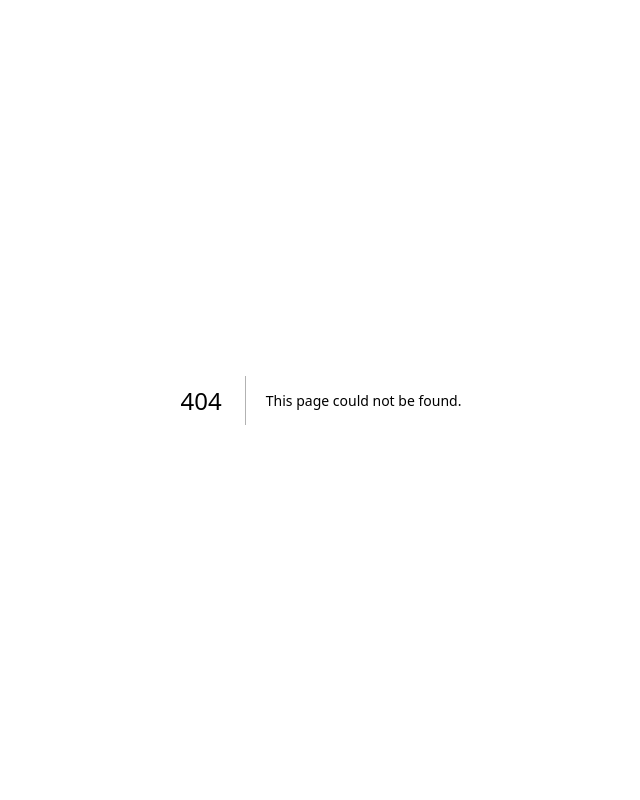
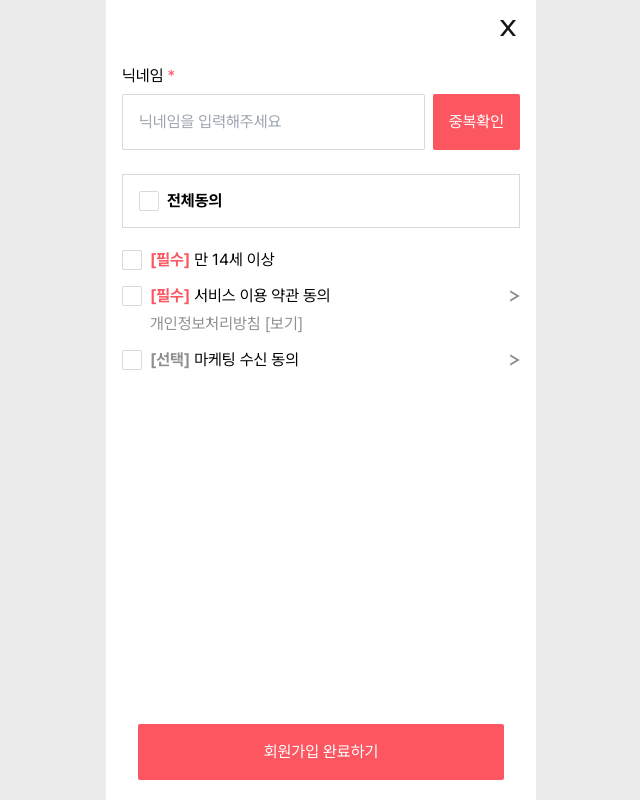
Before and after one commit to Nito-90z/Nito-Frontend, a Next.js app: page /signin in a window 1280 px wide. Before the commit this address had no page. Shown: the whole page, without its empty margins (319-959 px from the left). Built offline with nearby package versions, Linux system fonts and the light colour scheme.

Commit message:
feat : 로그인 페이지 UI

```diff
--- a/src/app/layout.tsx
+++ b/src/app/layout.tsx
@@ -22,11 +22,11 @@ export default function RootLayout({
   return (
     <html lang="ko">
       <body
-        className={`${pretendard.variable} font-pretendard content-center w-screen h-dvh`}
+        className={`${pretendard.variable} font-pretendard content-center w-screen h-dvh bg-[#ECECEC]`}
       >
-        <div className="mx-auto max-w-[430px] min-w-[360px] w-full h-full">
+        <div className="flex flex-col mx-auto max-w-[430px] min-w-[360px] w-full h-full bg-white">
           {/* Header */}
-          <main>{children}</main>
+          <main className="grow">{children}</main>
           {/* Footer */}
         </div>
       </body>
--- /dev/null
+++ b/src/app/signin/page.tsx
@@ -0,0 +1,9 @@
+import SignInForm from "@/components/signIn/SignInForm";
+
+export default function SignInPage() {
+  return (
+    <section className="pt-4 px-4 h-full">
+      <SignInForm />
+    </section>
+  );
+}
--- a/src/components/common/CheckBox.tsx
+++ b/src/components/common/CheckBox.tsx
@@ -1,7 +1,7 @@
-import { useId } from 'react';
-import { twMerge } from 'tailwind-merge';
+import { useId } from "react";
+import { twMerge } from "tailwind-merge";
 
-type Props = Omit<React.ComponentPropsWithoutRef<'input'>, 'type' | 'id'>;
+type Props = Omit<React.ComponentPropsWithoutRef<"input">, "type" | "id">;
 
 export default function CheckBox(props: Props) {
   const { className, children, ...rest } = props;
@@ -9,9 +9,9 @@ export default function CheckBox(props: Props) {
 
   return (
     <>
-      <div className='flex items-center gap-2'>
+      <div className="flex items-center gap-2">
         <input
-          type='checkbox'
+          type="checkbox"
           id={uuid}
           className={twMerge(
             "appearance-none w-5 h-5 border border-light-gray rounded-sm checked:bg-[url('/images/check.svg')] checked:bg-brand  checked:bg-no-repeat checked:bg-center cursor-pointer",
@@ -19,7 +19,9 @@ export default function CheckBox(props: Props) {
           )}
           {...rest}
         />
-        <label htmlFor={uuid}>{children}</label>
+        <label htmlFor={uuid} className="cursor-pointer">
+          {children}
+        </label>
       </div>
     </>
   );
--- a/src/components/common/Input.tsx
+++ b/src/components/common/Input.tsx
@@ -1,10 +1,7 @@
 import { twMerge } from "tailwind-merge";
 
 type Props = Omit<React.ComponentPropsWithoutRef<"input">, "type"> & {
-  type:
-    | "text"
-    | "password"
-    | "email"
+  type: "text" | "password" | "email";
 };
 
 export default function Input(props: Props) {
@@ -13,7 +10,7 @@ export default function Input(props: Props) {
     <>
       <input
         className={twMerge(
-          "w-full h-11 rounded-sm px-4 text-sm font-medium placeholder:text-base",
+          "w-full h-11 rounded-sm px-4 text-sm text-dark-gray border border-light-gray outline-none placeholder:text-base",
           className
         )}
         {...rest}
--- /dev/null
+++ b/src/components/common/icons/CloseIcon.tsx
@@ -0,0 +1,6 @@
+import Image from "next/image";
+import closeIcon from "../../../../public/images/close.svg";
+
+export default function CloseIcon() {
+  return <Image src={closeIcon} alt="close" width={16} height={16} />;
+}
--- /dev/null
+++ b/src/components/common/icons/NextIcon.tsx
@@ -0,0 +1,13 @@
+import Image from "next/image";
+import nextIcon from "../../../../public/images/next.svg";
+import { twMerge } from "tailwind-merge";
+
+export default function NextIcon({ className }: { className?: string }) {
+  return (
+    <Image
+      src={nextIcon}
+      alt="next"
+      className={twMerge("w-[9.6px] h-3", className)}
+    />
+  );
+}
--- /dev/null
+++ b/src/components/signIn/Agreement.tsx
@@ -0,0 +1,64 @@
+import { ChangeEvent } from "react";
+import CheckBox from "../common/CheckBox";
+import { AgreementType } from "./SignInForm";
+import NextIcon from "../common/icons/NextIcon";
+
+type Props = {
+  agreement: AgreementType;
+  onChange: (e: ChangeEvent<HTMLInputElement>) => void;
+  onAllChange: () => void;
+};
+
+export default function Agreement({ agreement, onChange, onAllChange }: Props) {
+  const isAllAgree = Object.values(agreement).every((value) => value === true);
+
+  return (
+    <div className="flex flex-col gap-5">
+      <div className="px-4 py-[14px] border border-light-gray">
+        <CheckBox checked={isAllAgree} onChange={onAllChange}>
+          <span className="font-bold">전체동의</span>
+        </CheckBox>
+      </div>
+      <div className="flex flex-col gap-3">
+        <CheckBox
+          name="isOverAge14"
+          checked={agreement.isOverAge14}
+          onChange={onChange}
+        >
+          <p>
+            <span className="text-brand font-bold">[필수]</span> 만 14세 이상
+          </p>
+        </CheckBox>
+        <div className="flex flex-col gap-1">
+          <div className="flex justify-between items-center">
+            <CheckBox
+              name="isServiceAccept"
+              checked={agreement.isServiceAccept}
+              onChange={onChange}
+            >
+              <p>
+                <span className="text-brand font-bold">[필수]</span> 서비스 이용
+                약관 동의
+              </p>
+            </CheckBox>
+            <NextIcon className="cursor-pointer" />
+          </div>
+          <p className="pl-7 text-[#8F8F8F]">개인정보처리방침 [보기]</p>
+        </div>
+        <div className="flex justify-between items-center">
+          <CheckBox
+            name="isMarketing"
+            checked={agreement.isMarketing}
+            onChange={onChange}
+          >
+            <p>
+              <span className="text-[#8F8F8F] font-bold">[선택]</span> 마케팅
+              수신 동의
+            </p>
+          </CheckBox>
+          <NextIcon className="cursor-pointer" />
+        </div>
+      </div>
+    </div>
+  );
+}
--- /dev/null
+++ b/src/components/signIn/NicknameForm.tsx
@@ -0,0 +1,31 @@
+import { ChangeEvent } from "react";
+import Input from "../common/Input";
+import Button from "../common/Button";
+
+type Props = {
+  nickname: string;
+  onChange: (e: ChangeEvent<HTMLInputElement>) => void;
+};
+
+export default function NicknameForm({ nickname, onChange }: Props) {
+  return (
+    <form className="flex flex-col gap-[6px]">
+      <label htmlFor="nickname">
+        닉네임 <span className="text-brand">*</span>
+      </label>
+      <div className="flex gap-2">
+        <Input
+          type="text"
+          id="nickname"
+          className="h-14"
+          placeholder="닉네임을 입력해주세요"
+          value={nickname}
+          onChange={onChange}
+        />
+        <Button className="px-4 w-fit bg-brand disabled:bg-light-gray whitespace-nowrap">
+          중복확인
+        </Button>
+      </div>
+    </form>
+  );
+}
--- /dev/null
+++ b/src/components/signIn/SignInForm.tsx
@@ -0,0 +1,71 @@
+"use client";
+
+import { ChangeEvent, useState } from "react";
+import NicknameForm from "./NicknameForm";
+import Button from "../common/Button";
+import CloseIcon from "../common/icons/CloseIcon";
+import Agreement from "./Agreement";
+
+export type AgreementType = {
+  isOverAge14: boolean;
+  isServiceAccept: boolean;
+  isInfoAccept: boolean;
+  isMarketing: boolean;
+};
+
+const INITIAL_AGREEMENT = {
+  isOverAge14: false,
+  isServiceAccept: false,
+  isInfoAccept: true,
+  isMarketing: false,
+};
+
+const TRUE_AGREEMENTS = {
+  isOverAge14: true,
+  isServiceAccept: true,
+  isInfoAccept: true,
+  isMarketing: true,
+};
+
+export default function SignInForm() {
+  const [nickname, setNickname] = useState("");
+  const [agreement, setAgreement] = useState<AgreementType>(INITIAL_AGREEMENT);
+
+  const handleNicknameChange = (e: ChangeEvent<HTMLInputElement>) => {
+    setNickname(e.target.value);
+  };
+  const handleAgreementChange = (e: ChangeEvent<HTMLInputElement>) => {
+    const { name, checked } = e.target;
+    setAgreement((prev) => ({ ...prev, [name]: checked }));
+  };
+  const handleAllAgreementChange = () => {
+    const isAllAgree = Object.values(agreement).every(
+      (value) => value === true
+    );
+    if (isAllAgree) {
+      setAgreement(INITIAL_AGREEMENT);
+    } else {
+      setAgreement(TRUE_AGREEMENTS);
+    }
+  };
+  return (
+    <div className="flex flex-col h-full">
+      <div className="grow flex flex-col gap-6">
+        <Button className="self-end p-1 w-fit h-fit bg-transparent">
+          <CloseIcon />
+        </Button>
+        <NicknameForm nickname={nickname} onChange={handleNicknameChange} />
+        <Agreement
+          agreement={agreement}
+          onChange={handleAgreementChange}
+          onAllChange={handleAllAgreementChange}
+        />
+      </div>
+      <div className="px-4 py-5">
+        <Button className="bg-brand disabled:bg-light-gray">
+          회원가입 완료하기
+        </Button>
+      </div>
+    </div>
+  );
+}
```
Also changed, not shown: public/images/close.svg (added), public/images/next.svg (added).
